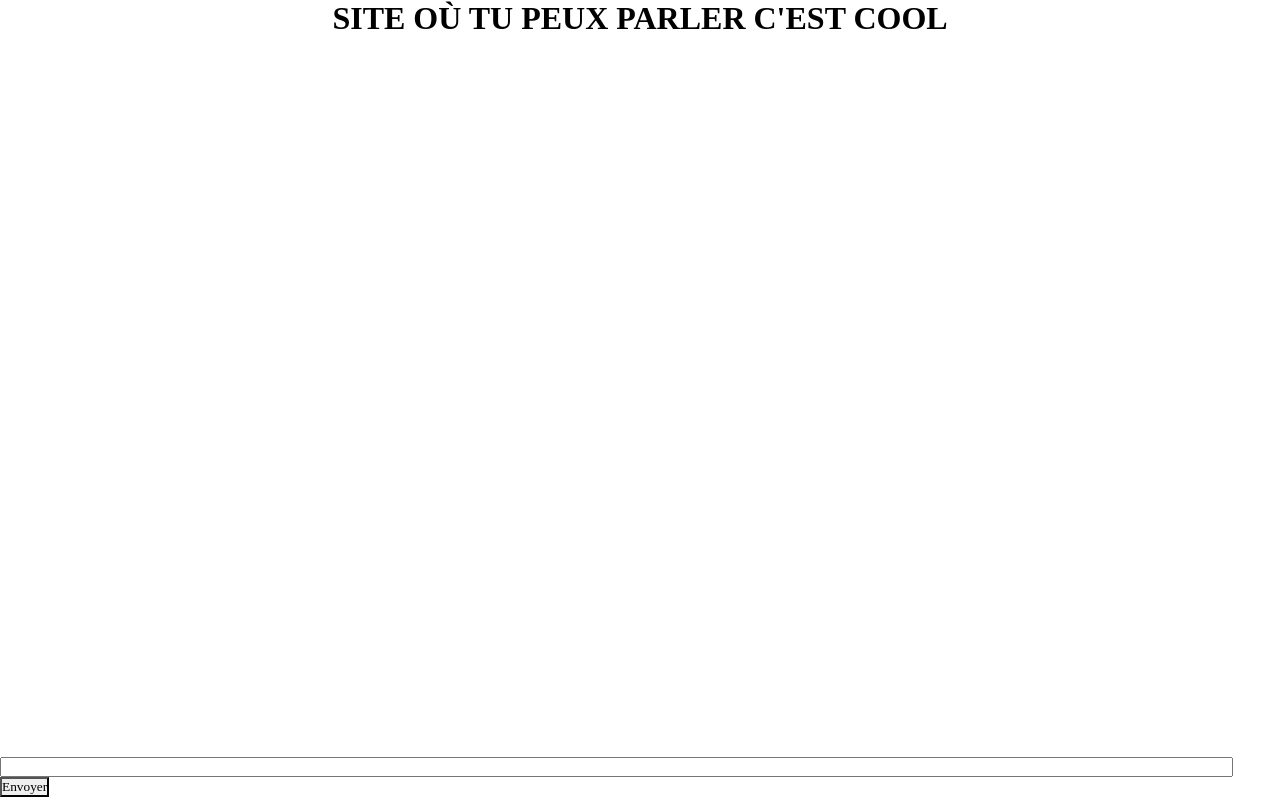
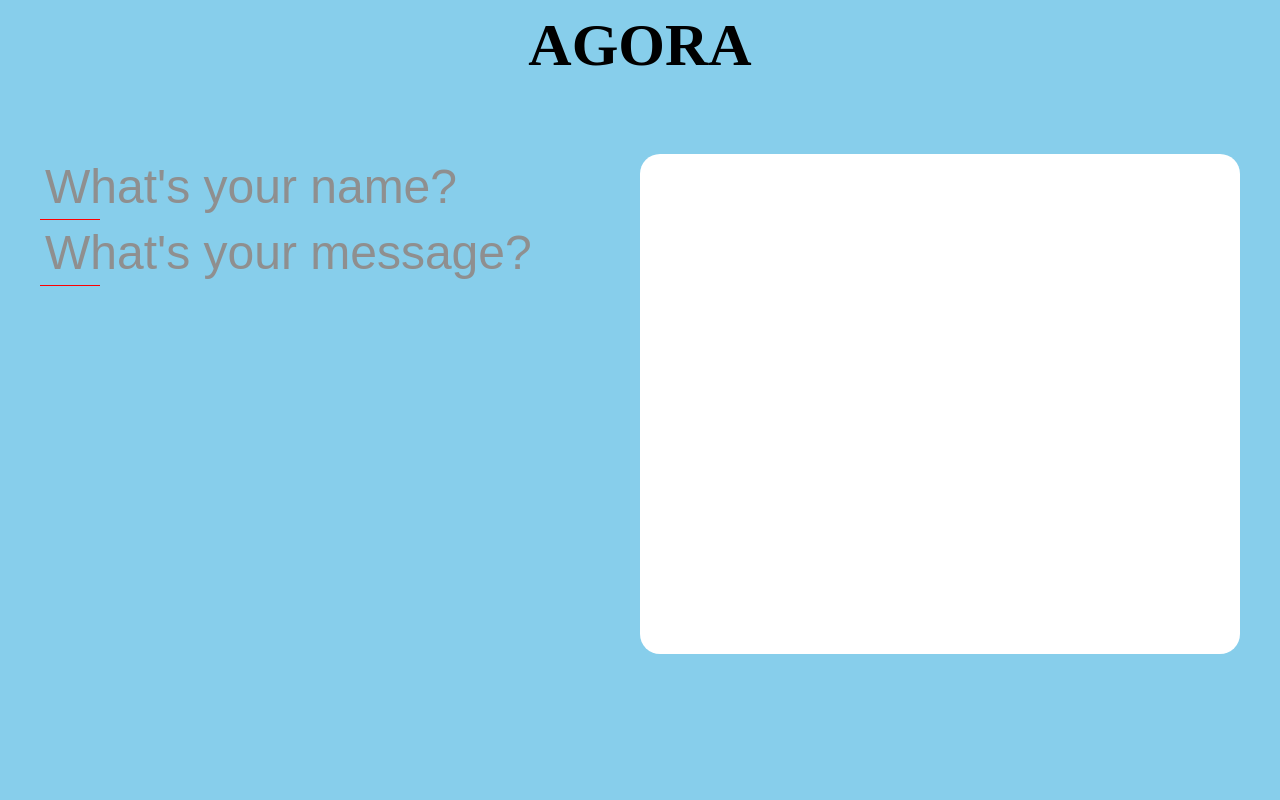
Before and after one commit to BrieucCaillot/ChatNodeJS, a website: page index.html in a window 1280 px wide. Drawn offline with nearby package versions, Linux system fonts and the light colour scheme; files that its build step writes are made by us from their sources; no server answers; files whose address does not match are found by name.

Commit message:
modif input

```diff
--- a/assets/css/style.css
+++ b/assets/css/style.css
@@ -1,27 +1,197 @@
 * {
-	font-family: avenir;
-    overflow: hidden;
+    font-family: avenir;
     margin: 0;
     padding: 0;
 }
 
-h1{
-    text-align: center;
+body {
+    list-style-type: none;
+    background-color: skyblue;
 }
 
-ul {
+header {
+    background-color: skyblue;
+    height: 90px;
+    width: 100%;
     text-align: center;
+    display: table;
+    margin-bottom: 5%;
 }
+
+h1{
+    display:table-cell;
+    vertical-align:middle;
+    font-size: 60px;
+}
+
+main {
+    height: 500px;
+    width: 1200px;
+    margin: 0 auto;
+}
+
+section:last-child {
+    height: inherit;
+    width: 50%;
+    float: right;
+}
+
 #chat {
-    width: 100vw;
-    height: 90vh;
+    width: 100%;
+    height: inherit;
+    float: right;
+    overflow-y: scroll;
+    background-color: white;
+    border-radius: 20px;
 }
-#write {
-    width: 100vw auto;
+
+#chat ul li {
+    padding: 10px 20px;
+    margin: 20px 40px;
+    width: 30%;
+    background-color: darkseagreen;
+    border-radius: 20px 20px 20px 0px;
+    list-style-type: none;
 }
-#write input {
-    width: 96vw;
+
+section:first-child {
+    width: 50%;
+    float: left;
 }
-#write button {
-    border-radius: 0;
+
+section:first-child
+input,
+span,
+label,
+textarea {
+  font-family: 'Avenir', sans-serif;
+  display: block;
+  margin: 10px;
+  padding: 5px;
+  border: none;
+  font-size: 22px;
 }
+
+section:first-child textarea:focus,
+input:focus {
+  outline: 0;
+}
+/* Question */
+
+section:first-child input.question,
+textarea.question {
+  font-size: 48px;
+  border-radius: 2px;
+  margin: 0;
+  border: none;
+  width: 80%;
+  background: rgba(0, 0, 0, 0);
+  transition: padding-top 0.2s ease, margin-top 0.2s ease;
+  overflow-x: hidden; /* Hack to make "rows" attribute apply in Firefox. */
+}
+/* Underline and Placeholder */
+
+section:first-child input.question + label,
+textarea.question + label {
+  display: block;
+  position: relative;
+  white-space: nowrap;
+  padding: 0;
+  margin: 0;
+  width: 10%;
+  border-top: 1px solid red;
+  -webkit-transition: width 0.4s ease;
+  transition: width 0.4s ease;
+  height: 0px;
+}
+
+section:first-child input.question:focus + label,
+textarea.question:focus + label {
+  width: 80%;
+}
+
+section:first-child input.question:focus,
+input.question:valid {
+  padding-top: 35px;
+}
+
+section:first-child textarea.question:valid,
+textarea.question:focus {
+  margin-top: 35px;
+}
+
+section:first-child input.question:focus + label > span,
+input.question:valid + label > span {
+  top: -100px;
+  font-size: 22px;
+  color: #333;
+}
+
+section:first-child textarea.question:focus + label > span,
+textarea.question:valid + label > span {
+  top: -150px;
+  font-size: 22px;
+  color: #333;
+}
+
+section:first-child input.question:valid + label,
+textarea.question:valid + label {
+  border-color: green;
+}
+
+section:first-child input.question:invalid,
+textarea.question:invalid {
+  box-shadow: none;
+}
+
+section:first-child input.question + label > span,
+textarea.question + label > span {
+  margin: 0;
+  position: absolute;
+  color: #8F8F8F;
+  font-size: 48px;
+  top: -66px;
+  left: 0px;
+  z-index: -1;
+  -webkit-transition: top 0.2s ease, font-size 0.2s ease, color 0.2s ease;
+  transition: top 0.2s ease, font-size 0.2s ease, color 0.2s ease;
+}
+
+section:first-child input[type="submit"] {
+  -webkit-transition: opacity 0.2s ease, background 0.2s ease;
+  transition: opacity 0.2s ease, background 0.2s ease;
+  display: block;
+  opacity: 0;
+  margin: 10px 0 0 0;
+  padding: 10px;
+  cursor: pointer;
+}
+
+section:first-child input[type="submit"]:hover {
+  background: #EEE;
+}
+
+section:first-child input[type="submit"]:active {
+  background: #999;
+}
+
+section:first-child input.question:valid ~ input[type="submit"], textarea.question:valid ~ input[type="submit"] {
+  -webkit-animation: appear 1s forwards;
+  animation: appear 1s forwards;
+}
+
+section:first-child input.question:invalid ~ input[type="submit"], textarea.question:invalid ~ input[type="submit"] {
+  display: none;
+}
+
+@-webkit-keyframes appear {
+  100% {
+    opacity: 1;
+  }
+}
+
+@keyframes appear {
+  100% {
+    opacity: 1;
+  }
+}
--- a/index.html
+++ b/index.html
@@ -6,19 +6,45 @@
 	<link rel="stylesheet" type="text/css" href="../static/css/style.css">
 	<script src="https://cdnjs.cloudflare.com/ajax/libs/socket.io/1.7.3/socket.io.min.js"></script>
 </head>
+<body>
 
-<body>
-<div>
-	<h1>SITE OÙ TU PEUX PARLER C'EST COOL</h1>
-    <div id="chat">
-	    <ul></ul>
-    </div>
-	<div id="write">
-        <input type="text">
-        <button>Envoyer</button>
-    </div>
+	<header>
+		<h1>AGORA</h1>
+	</header>
+
+	<main>
+
+		<section>
+			<form>
+				<input id="name" type="text" name="name" class="question" required autocomplete="off" />
+				<label for="name">
+					<span>
+						What's your name?
+					</span>
+				</label>
+
+				<input id="message" type="text" name="name" class="question" required autocomplete="off" />
+				<label for="msg">
+					<span>
+						What's your message?
+					</span>
+				</label>
+			</form>
+		</section>
+
+		<section>
+			<div id="chat">
+				<ul></ul>
+			</div>
+		</section>
+
+	</main>
+
+	<footer>
+
+	</footer>
+
+
 	<script type="text/javascript" src="../static/js/script.js"></script>
-</div>
-
 </body>
 </html>
```
Also changed, not shown: server.js (deleted, +0 -20 lines), assets/images/sendbutton.png (added), assets/js/script.js (line endings or trailing spaces).
